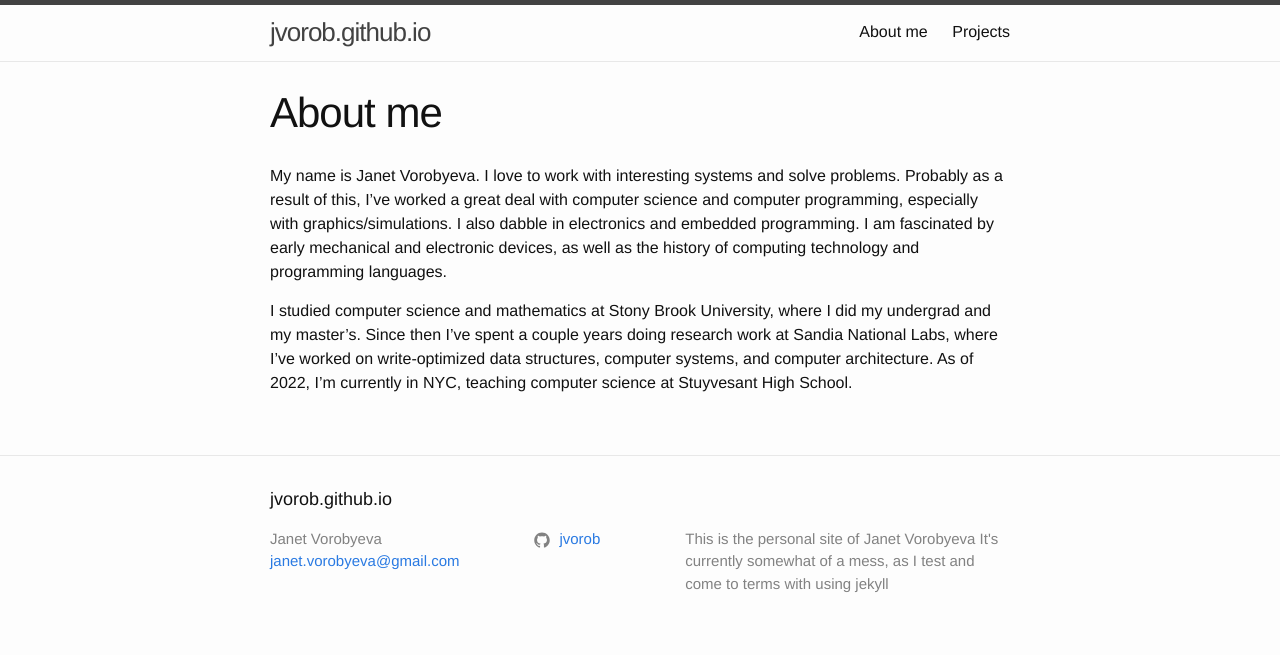
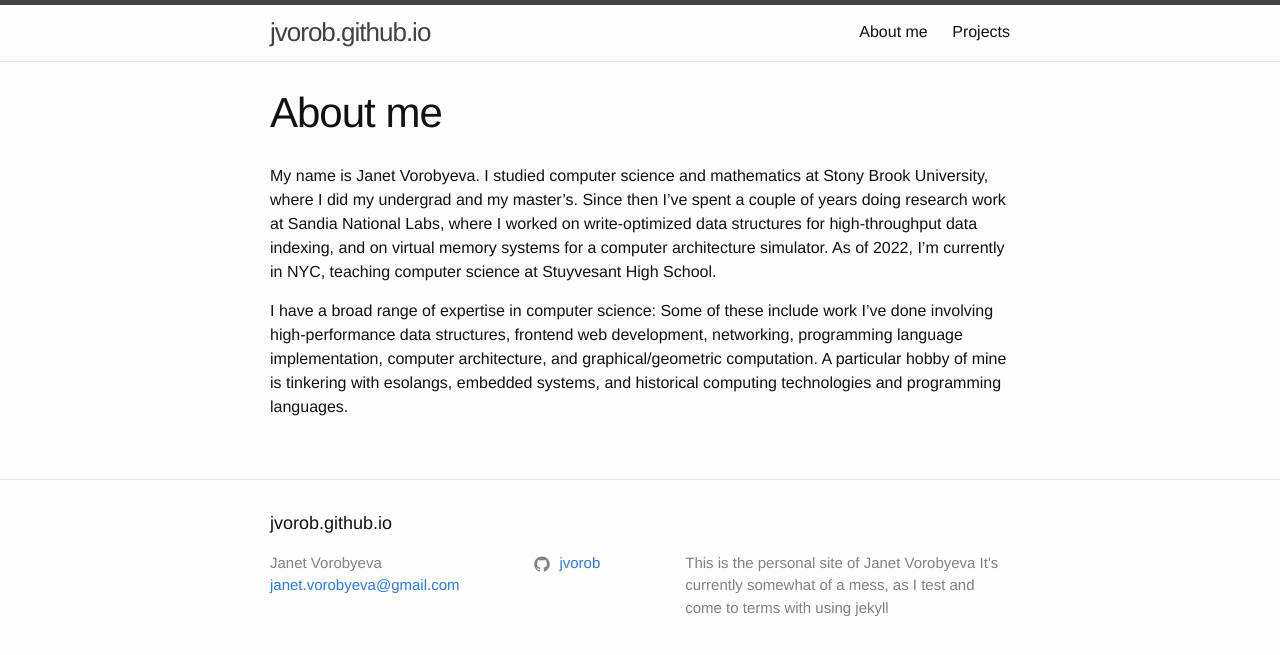
Before and after one commit to jvorob/jvorob.github.io, a Jekyll site: the page built from main_pages/about.md, in a window 1280 px wide. Shown: the top 655 px of the page. Built offline with Jekyll 4.4.1, drawn with Linux system fonts in a browser that asks for light colours.

Commit message:
Update about.md

```diff
--- a/main_pages/about.md
+++ b/main_pages/about.md
@@ -4,11 +4,9 @@ title: About me
 permalink: /about/
 ---
 
-My name is Janet Vorobyeva. I love to work with interesting systems and solve problems. Probably as a result of this, I've worked a great deal with computer science and computer programming, especially with graphics/simulations.
-I also dabble in electronics and embedded programming. I am fascinated by early mechanical and electronic devices, as well as the history of computing technology and programming languages.
+My name is Janet Vorobyeva. I studied computer science and mathematics at Stony Brook University, where I did my undergrad and my master's. Since then I've spent a couple of years doing research work at Sandia National Labs, where I worked on write-optimized data structures for high-throughput data indexing, and on virtual memory systems for a computer architecture simulator. As of 2022, I'm currently in NYC, teaching computer science at Stuyvesant High School.
 
-
-I studied computer science and mathematics at Stony Brook University, where I did my undergrad and my master's. Since then I've spent a couple years doing research work at Sandia National Labs, where I've worked on write-optimized data structures, computer systems, and computer architecture. As of 2022, I'm currently in NYC, teaching computer science at Stuyvesant High School.
+I have a broad range of expertise in computer science: Some of these include work I've done involving high-performance data structures, frontend web development, networking, programming language implementation, computer architecture, and graphical/geometric computation. A particular hobby of mine is tinkering with esolangs, embedded systems, and historical computing technologies and programming languages.
 
 <!--
 I'm currently working for the HPC department at Stony Brook, performing Linux system administration and general problem-fixing.
```
